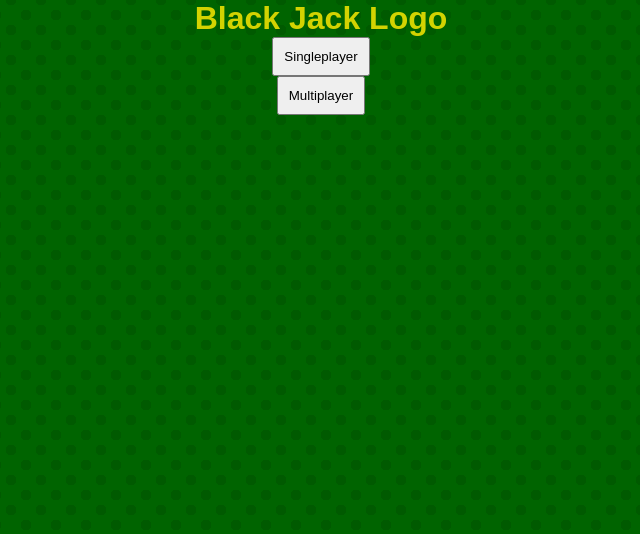
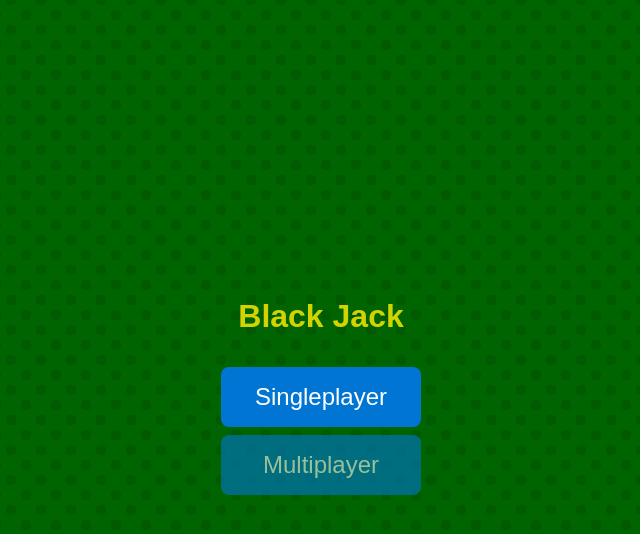
Before and after one commit to ericafk0001/js-blackjack, a plain HTML site: page index.html in a window 1280 px wide. Shown: the whole page, without its empty margins (319-959 px from the left). Drawn offline with Linux system fonts and the light colour scheme.

Commit message:
disable btn

```diff
--- a/index.html
+++ b/index.html
@@ -8,9 +8,9 @@
   </head>
   <body>
     <div id="main-menu">
-      <h1>Black Jack Logo</h1>
+      <h1>Black Jack</h1>
       <button id="singleplayer-btn">Singleplayer</button>
-      <button id="multiplayer-btn">Multiplayer</button>
+      <button id="multiplayer-btn" class="disabled">Multiplayer</button>
     </div>
     <script src="script.js"></script>
   </body>
--- a/style.css
+++ b/style.css
@@ -26,17 +26,41 @@ body {
   height: 100vh;
 }
 
+.disabled {
+  pointer-events: none;
+  opacity: 0.6;
+  cursor: not-allowed;
+}
+
 #main-menu {
   display: flex;
   flex-direction: column;
   align-items: center;
+  justify-content: center;
+  height: 100vh;
 }
 
 #main-menu h1 {
   color: rgb(211, 211, 1);
+  margin-bottom: 2rem;
 }
 
 #singleplayer-btn,
 #multiplayer-btn {
-  padding: 10px;
+  padding: 1rem 2rem;
+  font-size: 1.5rem;
+  background-color: rgb(0, 117, 212);
+  color: white;
+  border: none;
+  border-radius: 8px;
+  cursor: pointer;
+  text-align: center;
+  transition: transform 0.3s ease, background-color 0.1s ease;
+  margin-bottom: 1vh;
+  width: 200px;
 }
+
+#singleplayer-btn:hover,
+#multiplayer-btn:hover {
+  background-color: rgb(8, 92, 175);
+}
```
